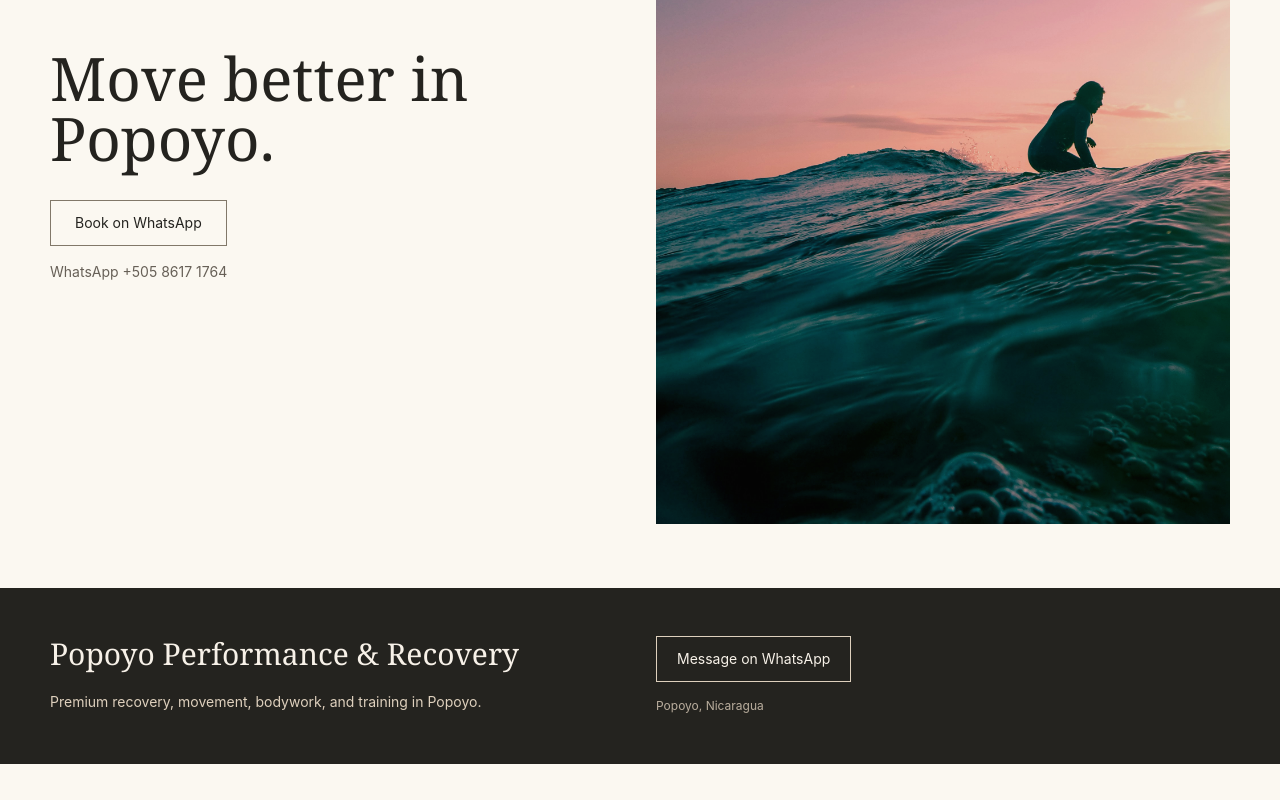
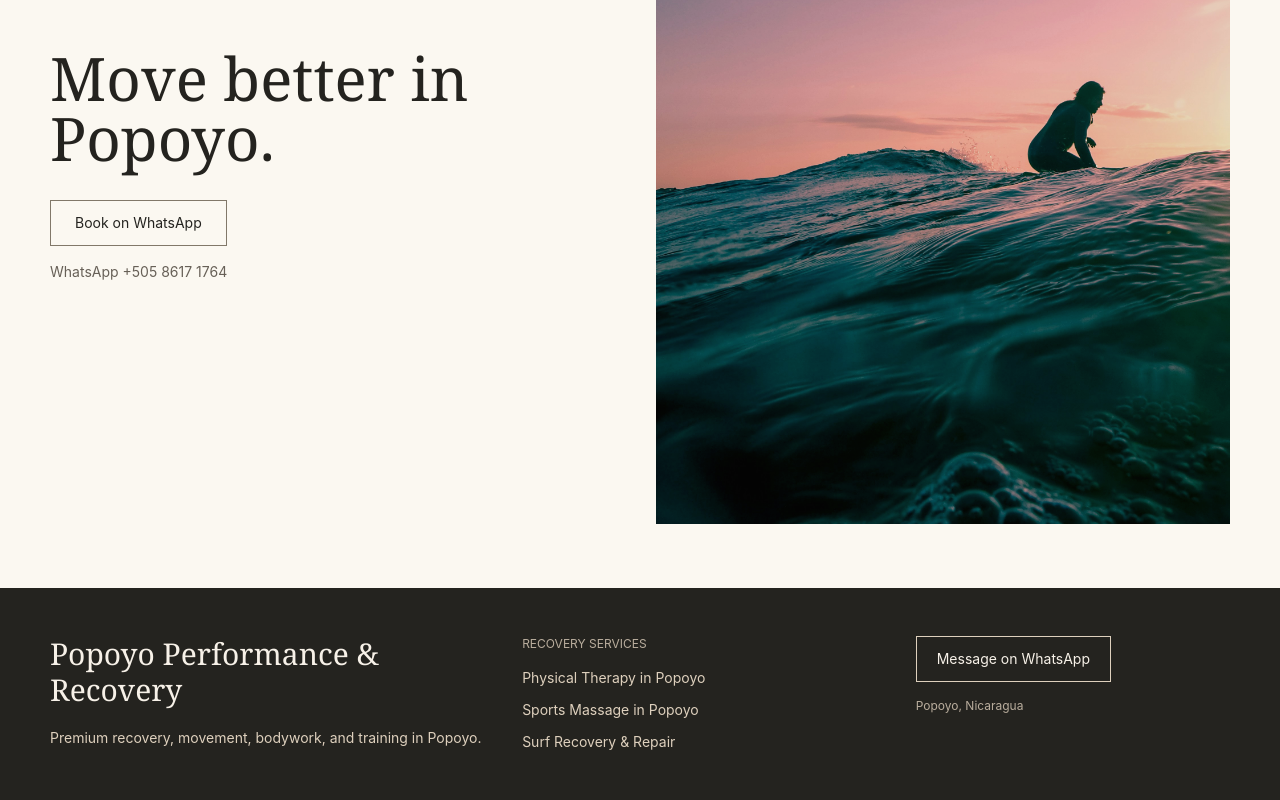
Before and after one commit to pointnemoproject/Popoyo-Performance-Recovery, a Next.js app: page / in a window 1280 px wide. Shown: the part 4778-5578 px from the top of the page. Before the commit the page ends 5542 px from the top, so only its background shows below. Built offline with nearby package versions, Linux system fonts and the light colour scheme.

Commit message:
Add recovery services footer links

```diff
--- a/src/components/footer.tsx
+++ b/src/components/footer.tsx
@@ -1,3 +1,38 @@
-import { siteConfig, whatsappFooterClass, whatsappHref } from "@/lib/site";
+import Link from "next/link";
+import {
+  recoveryServiceLinks,
+  siteConfig,
+  whatsappFooterClass,
+  whatsappHref,
+} from "@/lib/site";
 
-export function Footer(){return <footer className="bg-[#24231f] text-[#f7f1e8]"><div className="section-shell grid gap-8 py-12 md:grid-cols-2"><div><p className="font-editorial text-3xl">{siteConfig.name}</p><p className="mt-4 text-sm leading-7 text-[#ded0bd]">Premium recovery, movement, bodywork, and training in Popoyo.</p></div><div><a href={whatsappHref} className={whatsappFooterClass}>Message on WhatsApp</a><p className="mt-4 text-xs text-[#b9ad9d]">Popoyo, Nicaragua</p></div></div></footer>}
+export function Footer() {
+  return (
+    <footer className="bg-[#24231f] text-[#f7f1e8]">
+      <div className="section-shell grid gap-10 py-12 md:grid-cols-[1.1fr_.9fr_.8fr]">
+        <div>
+          <p className="font-editorial text-3xl">{siteConfig.name}</p>
+          <p className="mt-4 text-sm leading-7 text-[#ded0bd]">
+            Premium recovery, movement, bodywork, and training in Popoyo.
+          </p>
+        </div>
+        <nav aria-label="Recovery services">
+          <p className="text-xs uppercase text-[#b9ad9d]">Recovery Services</p>
+          <div className="mt-4 grid gap-3 text-sm text-[#ded0bd]">
+            {recoveryServiceLinks.map((service) => (
+              <Link key={service.href} href={service.href} className="hover:text-[#f7f1e8]">
+                {service.title}
+              </Link>
+            ))}
+          </div>
+        </nav>
+        <div>
+          <a href={whatsappHref} className={whatsappFooterClass}>
+            Message on WhatsApp
+          </a>
+          <p className="mt-4 text-xs text-[#b9ad9d]">Popoyo, Nicaragua</p>
+        </div>
+      </div>
+    </footer>
+  );
+}
```
